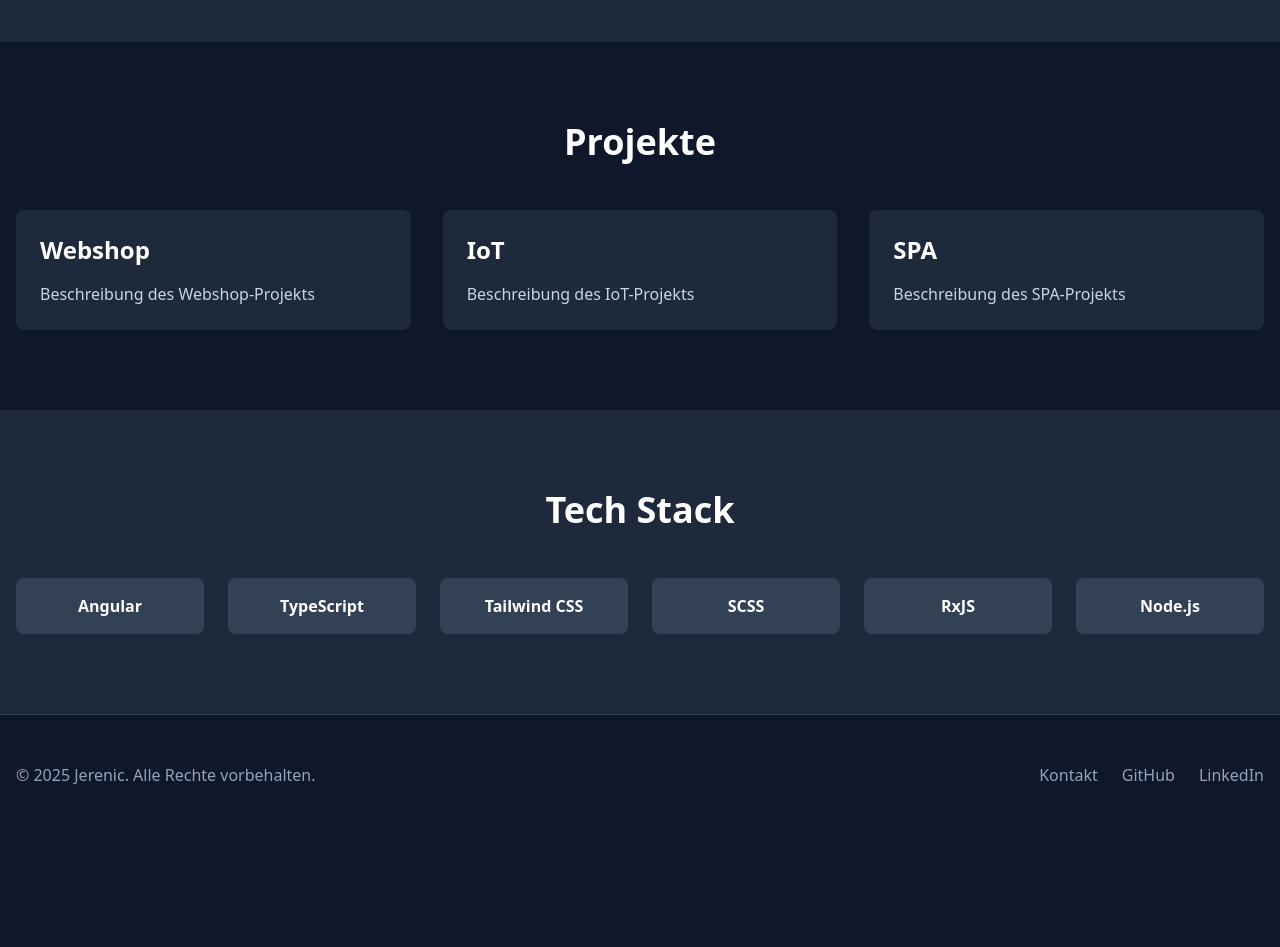
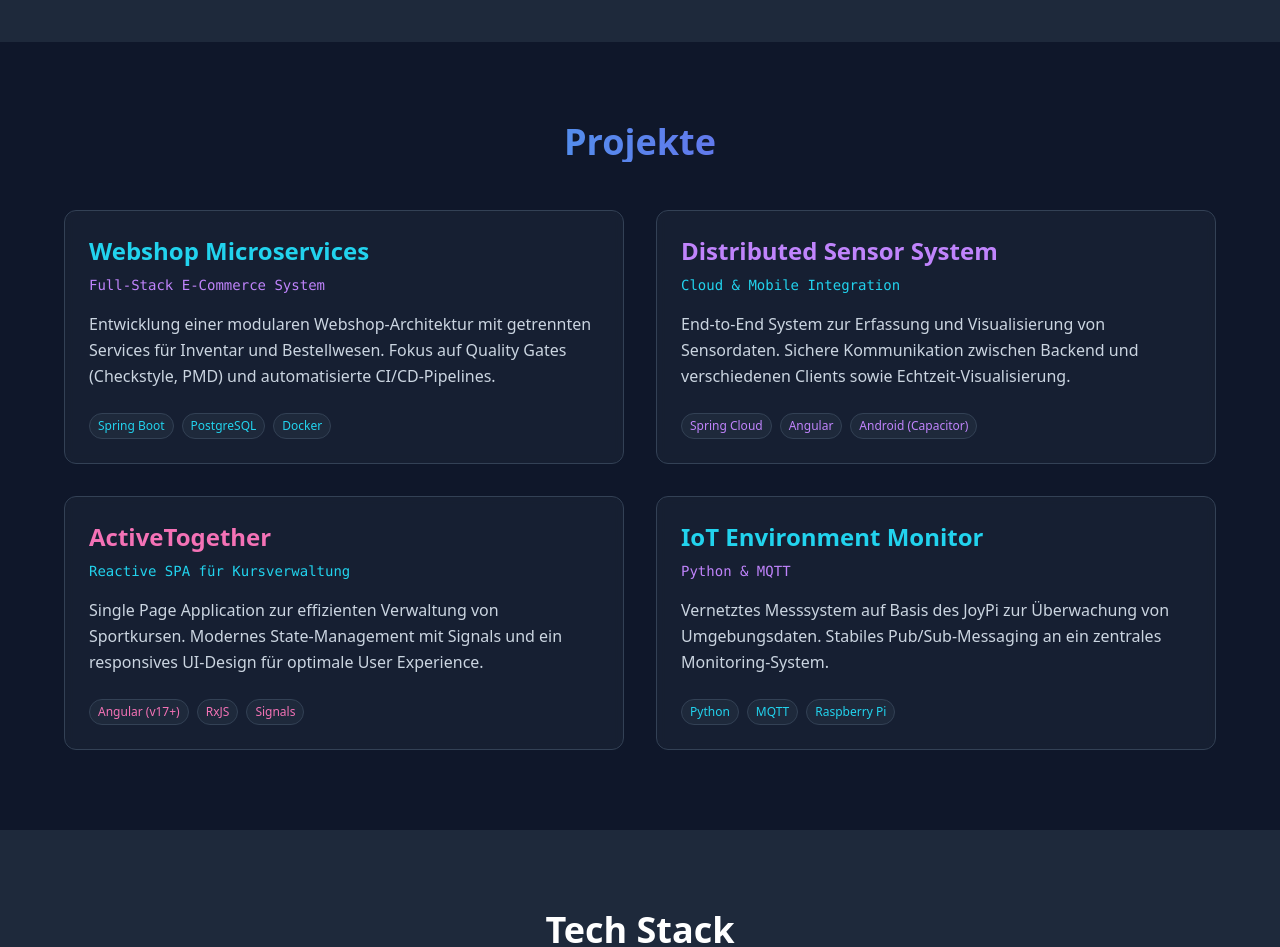
Before and after one commit to Jerenic/Jerenic, an Angular app: page / in a window 1280 px wide. Shown: the part 1340-2287 px from the top of the page. Before the commit the page ends 2175 px from the top, so only its background shows below. Built offline with nearby package versions, Linux system fonts and the light colour scheme.

Commit message:
feat(projects): implement glassmorphism project cards and integrate real cv data

```diff
--- a/src/app/components/projects/projects.component.html
+++ b/src/app/components/projects/projects.component.html
@@ -1,18 +1,104 @@
 <section id="projects" class="py-20 bg-slate-900">
   <div class="container mx-auto px-4">
-    <h2 class="text-4xl font-bold mb-12 text-center">Projekte</h2>
-    <div class="grid grid-cols-1 md:grid-cols-3 gap-8">
-      <div class="bg-slate-800 rounded-lg p-6 hover:bg-slate-700 transition-colors">
-        <h3 class="text-2xl font-semibold mb-4">Webshop</h3>
-        <p class="text-slate-300">Beschreibung des Webshop-Projekts</p>
+    <h2 class="text-4xl font-bold mb-12 text-center bg-gradient-to-r from-cyan-400 to-purple-600 bg-clip-text text-transparent">
+      Projekte
+    </h2>
+
+    <div class="grid grid-cols-1 md:grid-cols-2 gap-8 max-w-6xl mx-auto">
+      <!-- Project 1: Webshop Microservices -->
+      <div class="group bg-slate-800/50 backdrop-blur-sm border border-slate-700 rounded-xl p-6 hover:border-cyan-500 hover:shadow-[0_0_15px_rgba(6,182,212,0.3)] transition-all duration-300">
+        <h3 class="text-2xl font-bold mb-2 text-cyan-400">
+          Webshop Microservices
+        </h3>
+        <p class="text-sm text-purple-400 mb-4 font-mono">
+          Full-Stack E-Commerce System
+        </p>
+        <p class="text-slate-300 leading-relaxed mb-6">
+          Entwicklung einer modularen Webshop-Architektur mit getrennten Services für Inventar und Bestellwesen. Fokus auf Quality Gates (Checkstyle, PMD) und automatisierte CI/CD-Pipelines.
+        </p>
+        <div class="flex flex-wrap gap-2">
+          <span class="bg-slate-800 text-xs px-2 py-1 rounded text-cyan-400 border border-slate-700 rounded-full">
+            Spring Boot
+          </span>
+          <span class="bg-slate-800 text-xs px-2 py-1 rounded text-cyan-400 border border-slate-700 rounded-full">
+            PostgreSQL
+          </span>
+          <span class="bg-slate-800 text-xs px-2 py-1 rounded text-cyan-400 border border-slate-700 rounded-full">
+            Docker
+          </span>
+        </div>
       </div>
-      <div class="bg-slate-800 rounded-lg p-6 hover:bg-slate-700 transition-colors">
-        <h3 class="text-2xl font-semibold mb-4">IoT</h3>
-        <p class="text-slate-300">Beschreibung des IoT-Projekts</p>
+
+      <!-- Project 2: Distributed Sensor System -->
+      <div class="group bg-slate-800/50 backdrop-blur-sm border border-slate-700 rounded-xl p-6 hover:border-purple-500 hover:shadow-[0_0_15px_rgba(168,85,247,0.3)] transition-all duration-300">
+        <h3 class="text-2xl font-bold mb-2 text-purple-400">
+          Distributed Sensor System
+        </h3>
+        <p class="text-sm text-cyan-400 mb-4 font-mono">
+          Cloud & Mobile Integration
+        </p>
+        <p class="text-slate-300 leading-relaxed mb-6">
+          End-to-End System zur Erfassung und Visualisierung von Sensordaten. Sichere Kommunikation zwischen Backend und verschiedenen Clients sowie Echtzeit-Visualisierung.
+        </p>
+        <div class="flex flex-wrap gap-2">
+          <span class="bg-slate-800 text-xs px-2 py-1 rounded text-purple-400 border border-slate-700 rounded-full">
+            Spring Cloud
+          </span>
+          <span class="bg-slate-800 text-xs px-2 py-1 rounded text-purple-400 border border-slate-700 rounded-full">
+            Angular
+          </span>
+          <span class="bg-slate-800 text-xs px-2 py-1 rounded text-purple-400 border border-slate-700 rounded-full">
+            Android (Capacitor)
+          </span>
+        </div>
       </div>
-      <div class="bg-slate-800 rounded-lg p-6 hover:bg-slate-700 transition-colors">
-        <h3 class="text-2xl font-semibold mb-4">SPA</h3>
-        <p class="text-slate-300">Beschreibung des SPA-Projekts</p>
+
+      <!-- Project 3: ActiveTogether -->
+      <div class="group bg-slate-800/50 backdrop-blur-sm border border-slate-700 rounded-xl p-6 hover:border-pink-500 hover:shadow-[0_0_15px_rgba(236,72,153,0.3)] transition-all duration-300">
+        <h3 class="text-2xl font-bold mb-2 text-pink-400">
+          ActiveTogether
+        </h3>
+        <p class="text-sm text-cyan-400 mb-4 font-mono">
+          Reactive SPA für Kursverwaltung
+        </p>
+        <p class="text-slate-300 leading-relaxed mb-6">
+          Single Page Application zur effizienten Verwaltung von Sportkursen. Modernes State-Management mit Signals und ein responsives UI-Design für optimale User Experience.
+        </p>
+        <div class="flex flex-wrap gap-2">
+          <span class="bg-slate-800 text-xs px-2 py-1 rounded text-pink-400 border border-slate-700 rounded-full">
+            Angular (v17+)
+          </span>
+          <span class="bg-slate-800 text-xs px-2 py-1 rounded text-pink-400 border border-slate-700 rounded-full">
+            RxJS
+          </span>
+          <span class="bg-slate-800 text-xs px-2 py-1 rounded text-pink-400 border border-slate-700 rounded-full">
+            Signals
+          </span>
+        </div>
+      </div>
+
+      <!-- Project 4: IoT Environment Monitor -->
+      <div class="group bg-slate-800/50 backdrop-blur-sm border border-slate-700 rounded-xl p-6 hover:border-cyan-500 hover:shadow-[0_0_15px_rgba(6,182,212,0.3)] transition-all duration-300">
+        <h3 class="text-2xl font-bold mb-2 text-cyan-400">
+          IoT Environment Monitor
+        </h3>
+        <p class="text-sm text-purple-400 mb-4 font-mono">
+          Python & MQTT
+        </p>
+        <p class="text-slate-300 leading-relaxed mb-6">
+          Vernetztes Messsystem auf Basis des JoyPi zur Überwachung von Umgebungsdaten. Stabiles Pub/Sub-Messaging an ein zentrales Monitoring-System.
+        </p>
+        <div class="flex flex-wrap gap-2">
+          <span class="bg-slate-800 text-xs px-2 py-1 rounded text-cyan-400 border border-slate-700 rounded-full">
+            Python
+          </span>
+          <span class="bg-slate-800 text-xs px-2 py-1 rounded text-cyan-400 border border-slate-700 rounded-full">
+            MQTT
+          </span>
+          <span class="bg-slate-800 text-xs px-2 py-1 rounded text-cyan-400 border border-slate-700 rounded-full">
+            Raspberry Pi
+          </span>
+        </div>
       </div>
     </div>
   </div>
--- a/src/app/components/projects/projects.component.scss
+++ b/src/app/components/projects/projects.component.scss
@@ -0,0 +1,9 @@
+// Additional hover effects for project cards
+.group:hover {
+  transform: translateY(-4px);
+}
+
+// Smooth transition for transform
+.group {
+  transition: transform 0.3s ease, border-color 0.3s ease, box-shadow 0.3s ease;
+}
```
